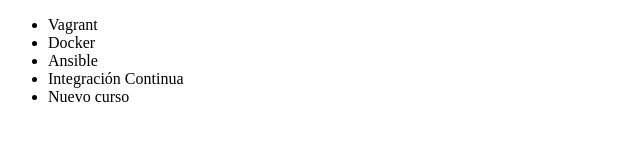
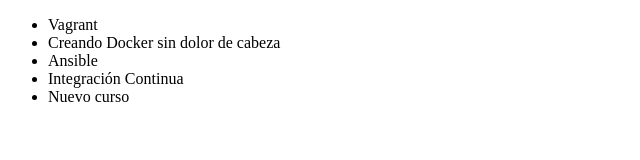
Before and after one commit to lobito91/proyecto-git, a plain HTML site: page index.html in a window 1280 px wide. Shown: the whole page, without its empty margins (0-640 px from the left). Drawn offline with Linux system fonts and the light colour scheme.

Commit message:
Corrigiendo el nombre del curso de docker

```diff
--- a/index.html
+++ b/index.html
@@ -9,7 +9,7 @@
 <body>
     <ul>
         <li>Vagrant</li>
-        <li>Docker</li>
+        <li>Creando Docker sin dolor de cabeza</li>
         <li>Ansible</li>
         <li>Integración Continua</li>
         <li>Nuevo curso
```
